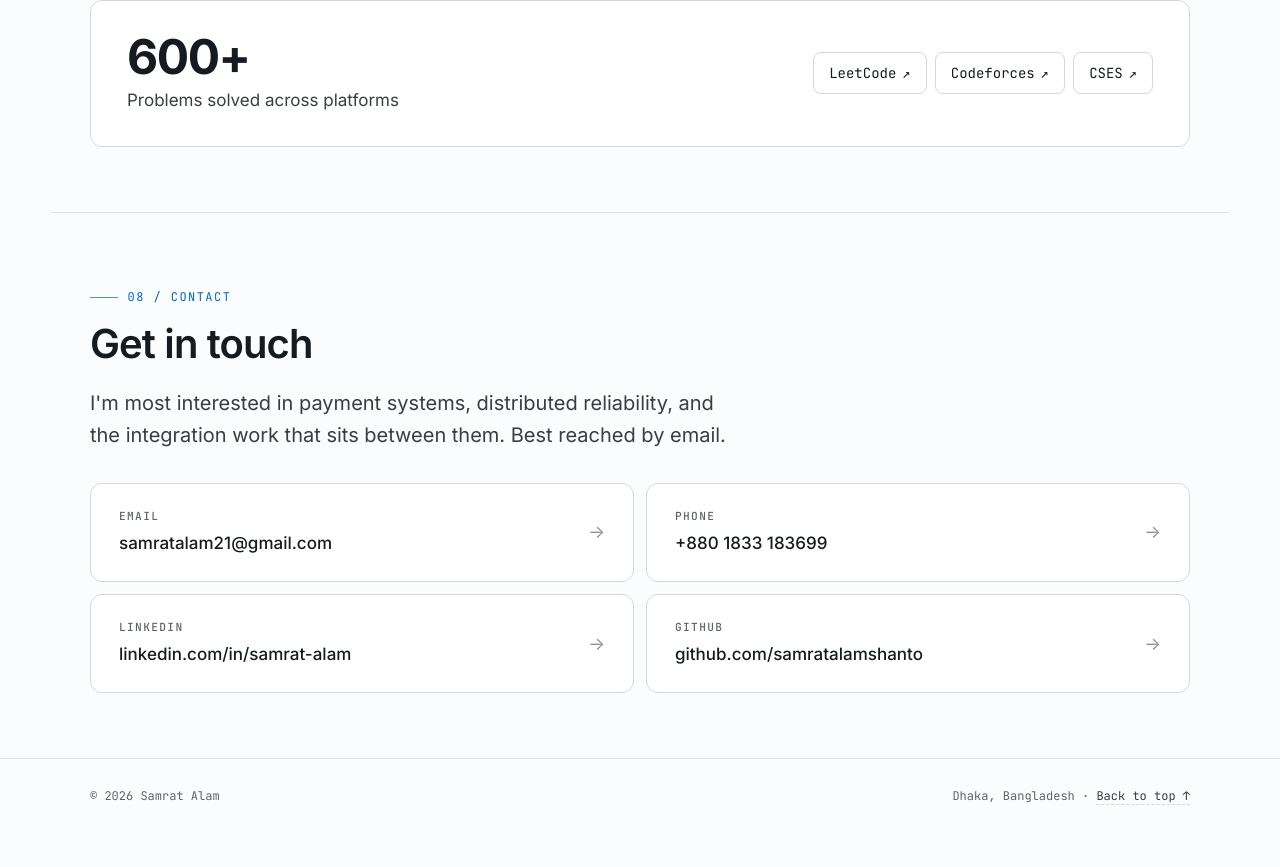
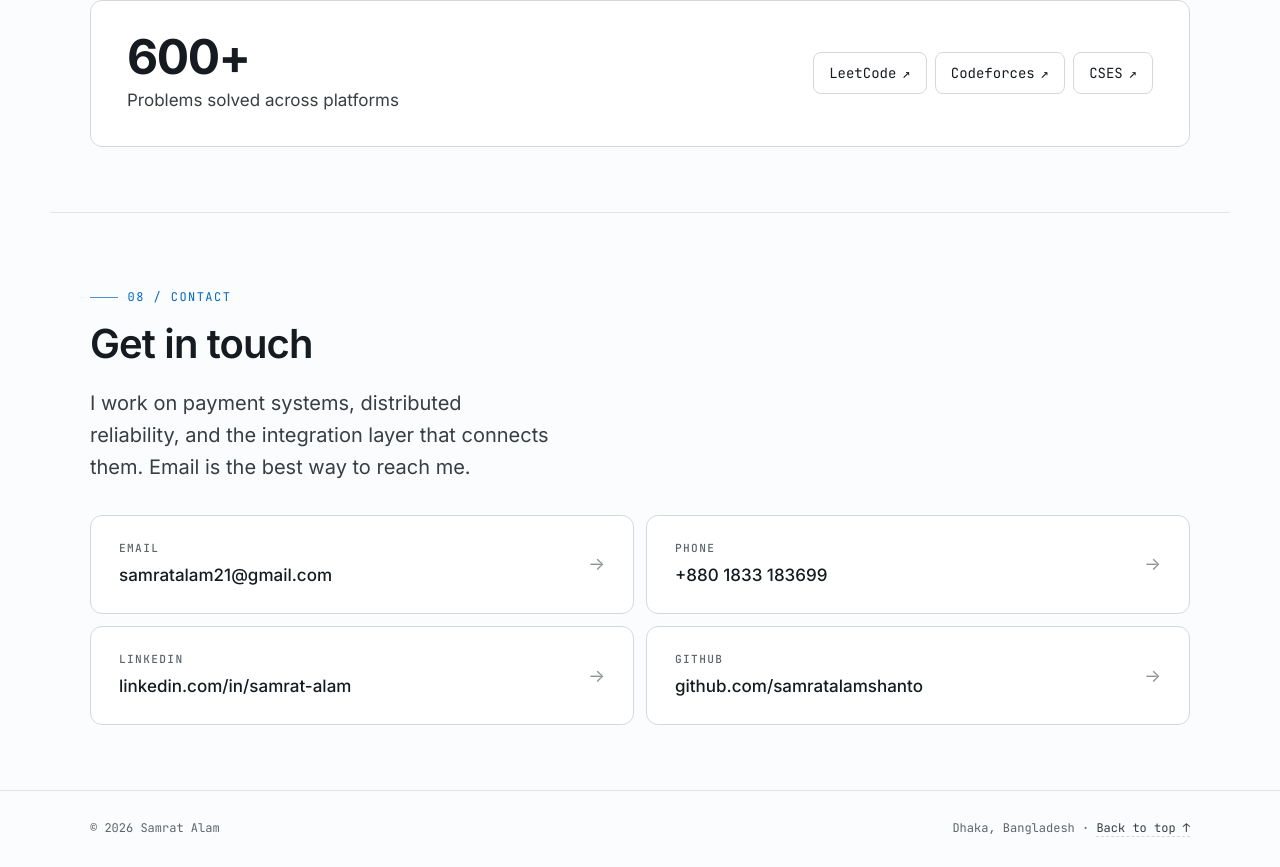
Before and after one commit to samratalamshanto/portfolio, a React (Vite) app: page / in a window 1280 px wide. Shown: the part 6935-7802 px from the top of the page. Before the commit the page ends 7770 px from the top, so only its background shows below. Built offline with nearby package versions, Linux system fonts and the light colour scheme.

Commit message:
style(contact): full-width intro + refine copy
Move the max-width cap from the header to the lede (80ch + balance) so
the intro spans the full width instead of wrapping early. Tighten the
copy to be more confident and complete.

```diff
--- a/src/components/Contact/Contact.css
+++ b/src/components/Contact/Contact.css
@@ -1,5 +1,4 @@
 .contact .section__header {
-  max-width: 60ch;
   margin-bottom: 2rem;
 }
 .contact__lede {
@@ -7,6 +6,8 @@
   color: var(--text-dim);
   margin: 1.25rem 0 0;
   line-height: 1.6;
+  max-width: 80ch;
+  text-wrap: balance;
 }
 
 .contact__links {
--- a/src/components/Contact/Contact.jsx
+++ b/src/components/Contact/Contact.jsx
@@ -20,8 +20,9 @@ export default function Contact({ index }) {
           Get in touch
         </h2>
         <p className="contact__lede">
-          I'm most interested in payment systems, distributed reliability, and
-          the integration work that sits between them. Best reached by email.
+          I work on payment systems, distributed reliability, and the
+          integration layer that connects them. Email is the best way to reach
+          me.
         </p>
       </header>
 
```
